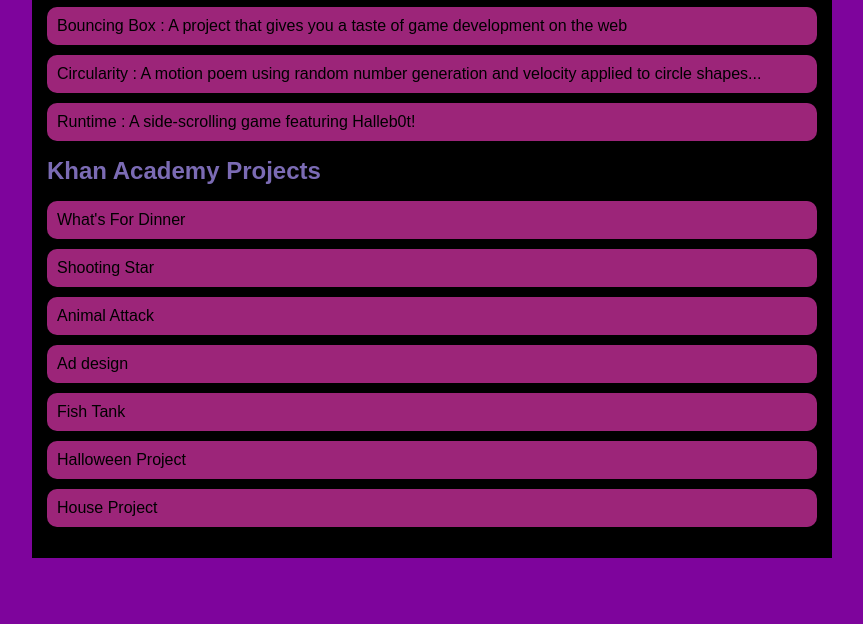
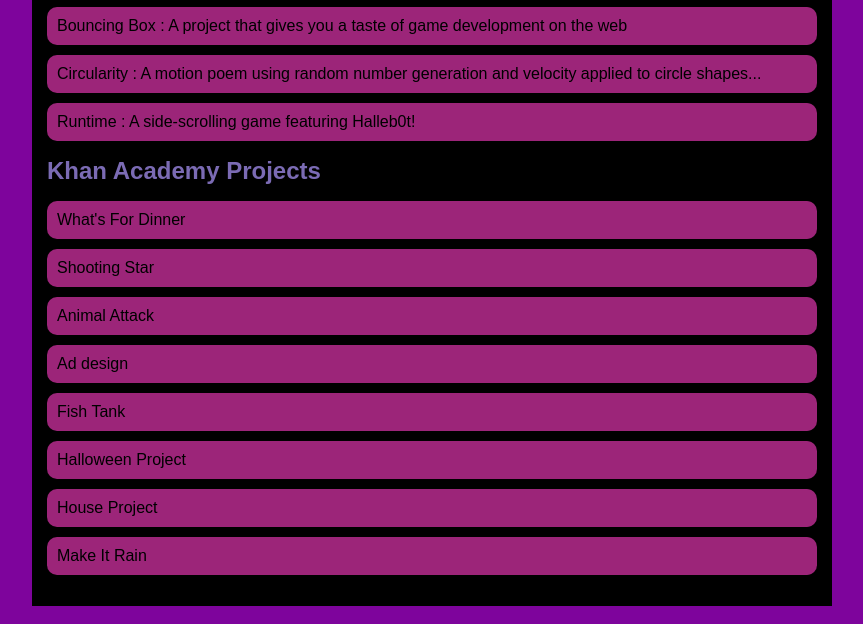
Before and after one commit to aidanjones7876/aidanjones.github.io, a plain HTML site: page portfolio.html in a window 1280 px wide. Shown: the part 197-821 px from the top of the page, without its empty margins (208-1071 px from the left). Before the commit the page ends 800 px from the top, so only its background shows below. Drawn offline with Linux system fonts and the light colour scheme.

Commit message:
added make it rain

```diff
--- a/portfolio.html
+++ b/portfolio.html
@@ -34,6 +34,7 @@
                         <li> <a href = "https://www.khanacademy.org/computer-programming/spin-off-of-project-fish-tank/6749325952335872"> Fish Tank</a></li>
                         <li> <a href = "https://www.khanacademy.org/computer-programming/nhs-halloween/4513159494549504"> Halloween Project</a>  </li>
                         <li> <a href = "https://www.khanacademy.org/computer-programming/spin-off-of-project-build-a-house/5468627056377856"> House Project</a></li>
+                        <li> <a href = "https://www.khanacademy.org/computer-programming/spin-off-of-project-make-it-rain/5187020567265280"> Make It Rain </a></li>
                     </ul>
                 </div>
             </main>
```
